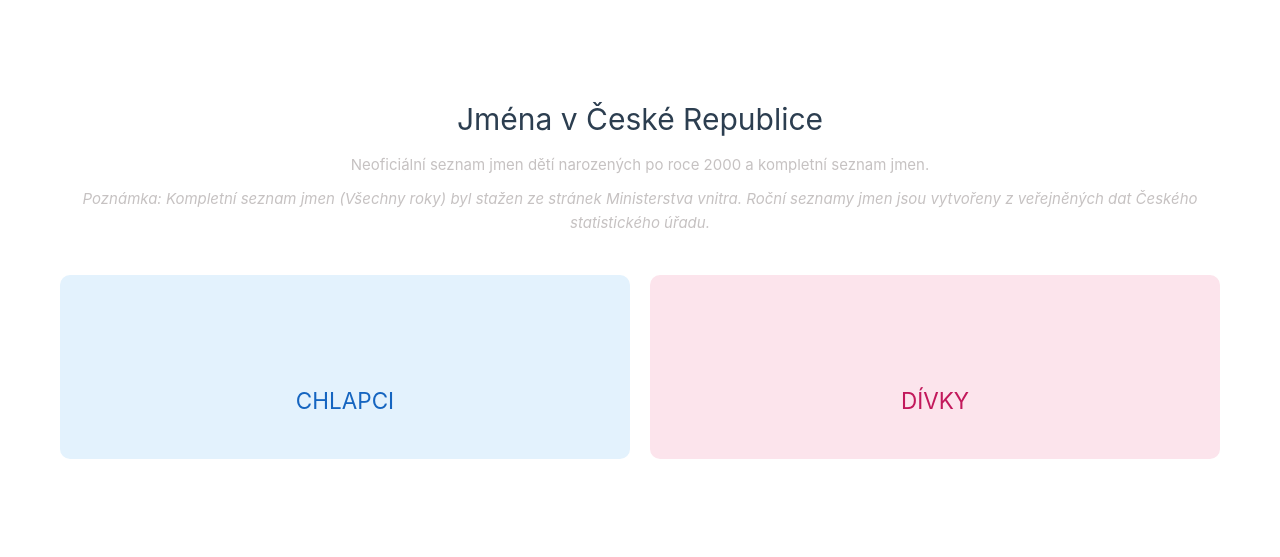
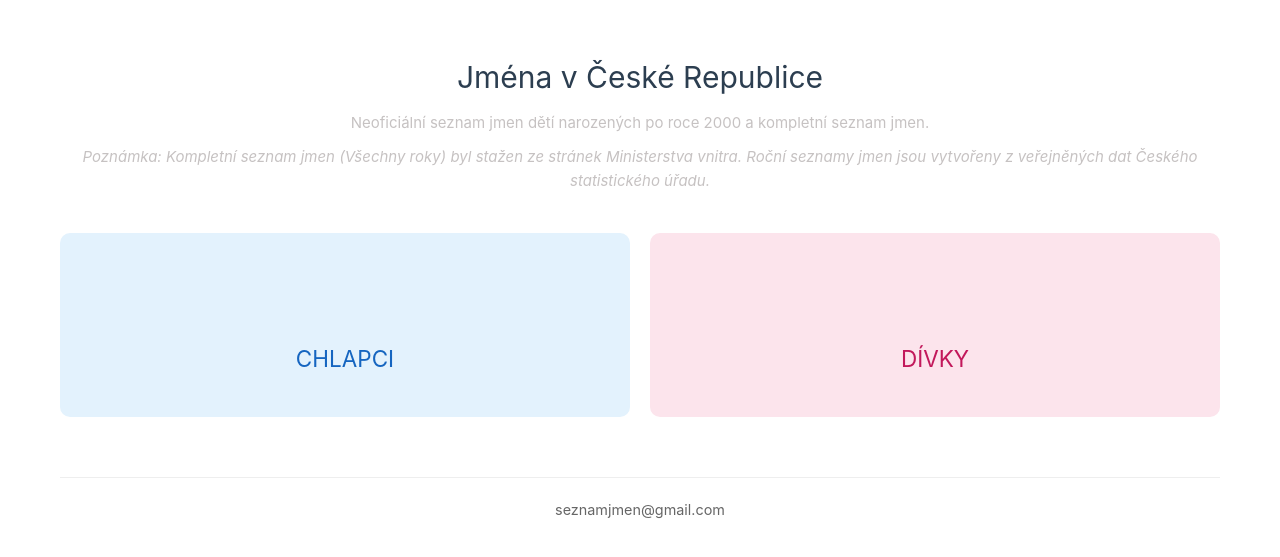
Before and after one commit to onexcz/czech-names, a Vue app: page / in a window 1280 px wide. Shown: the part 103-660 px from the top of the page. Built offline with nearby package versions, Linux system fonts and the light colour scheme; no server answers.

Commit message:
feat: add footer

```diff
--- a/src/App.vue
+++ b/src/App.vue
@@ -3,6 +3,7 @@ import { defineComponent } from 'vue'
 import GenderSelector from './components/GenderSelector.vue'
 import NameFilters from './components/NameFilters.vue'
 import NamesList from './components/NamesList.vue'
+import Footer from './components/Footer.vue'
 
 interface NameItem {
   name: string
@@ -23,7 +24,8 @@ export default defineComponent({
   components: {
     GenderSelector,
     NameFilters,
-    NamesList
+    NamesList,
+    Footer
   },
   data() {
     return {
@@ -229,6 +231,8 @@ export default defineComponent({
         :show-rank="filters.sortBy === 'rank'"
       />
     </template>
+
+    <Footer />
   </div>
 </template>
 
--- /dev/null
+++ b/src/components/Footer.vue
@@ -0,0 +1,33 @@
+<template>
+  <footer class="footer">
+    <a href="mailto:seznamjmen@gmail.com" class="email-link">seznamjmen@gmail.com</a>
+  </footer>
+</template>
+
+<script lang="ts">
+import { defineComponent } from 'vue'
+
+export default defineComponent({
+  name: 'Footer'
+})
+</script>
+
+<style scoped>
+.footer {
+  margin-top: 60px;
+  padding: 20px;
+  text-align: center;
+  border-top: 1px solid #eee;
+}
+
+.email-link {
+  color: #666;
+  text-decoration: none;
+  font-size: 0.9rem;
+}
+
+.email-link:hover {
+  color: #3b82f6;
+  text-decoration: underline;
+}
+</style>
```
